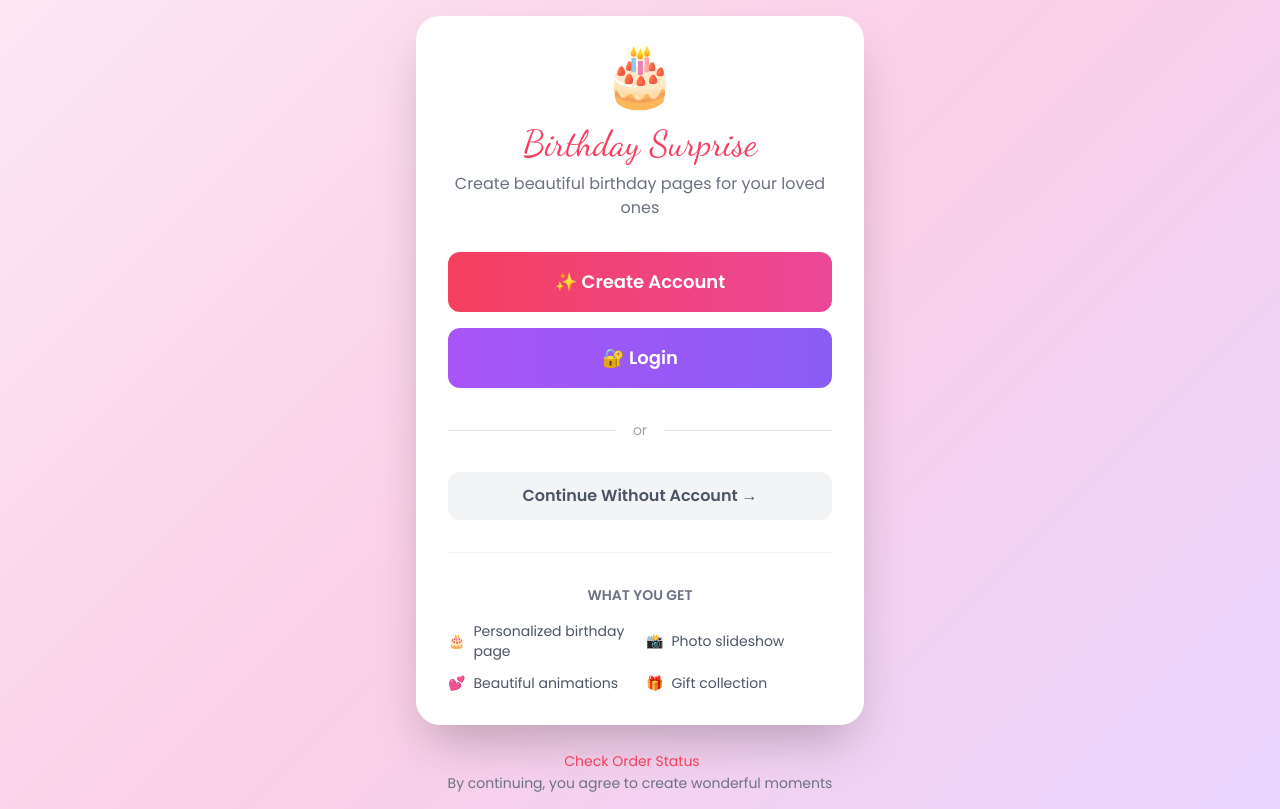
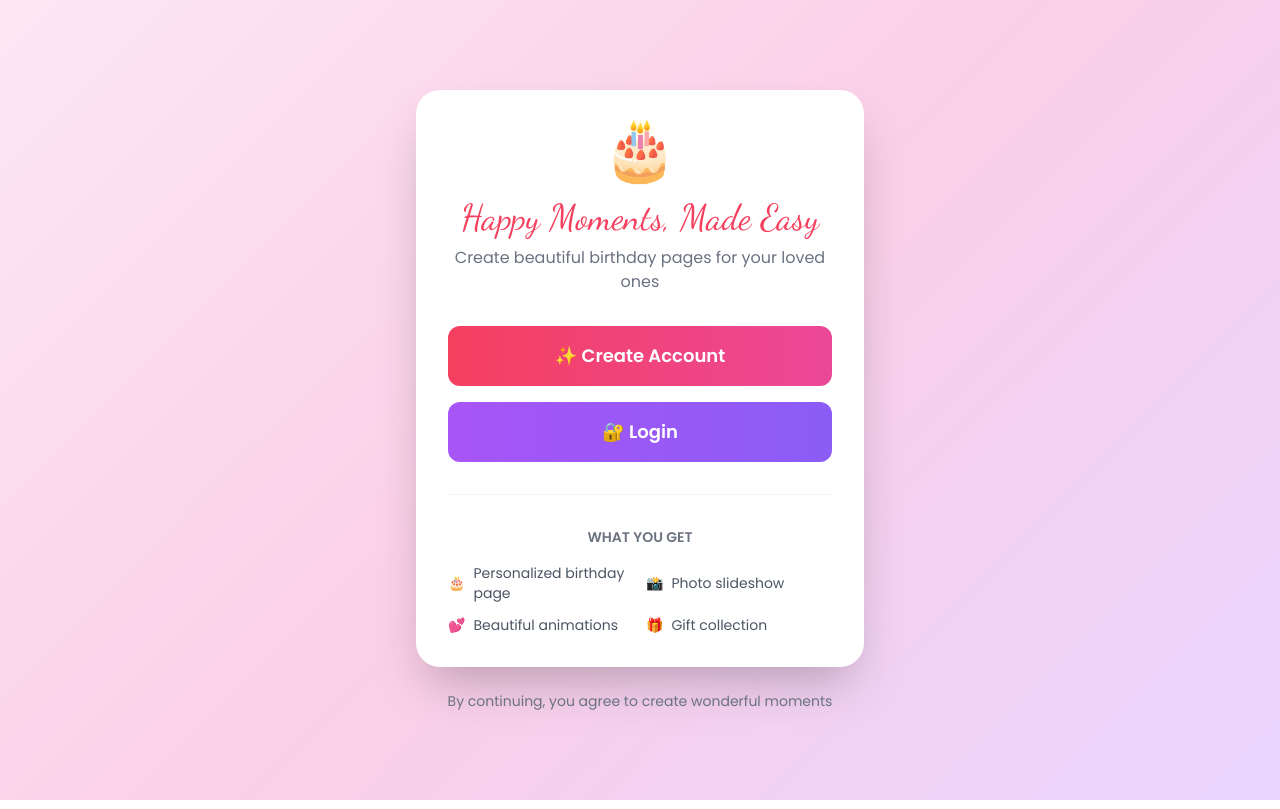
Before and after one commit to kofi-lartey/Birthday-Ellen, a React (Vite) app: page / in a window 1280 px wide. Built offline with nearby package versions, Linux system fonts and the light colour scheme; no server answers.

Commit message:
update few route blocked

```diff
--- a/src/pages/Admin.jsx
+++ b/src/pages/Admin.jsx
@@ -136,24 +136,19 @@ function Admin() {
     }
 
     async function loadMomoNumber() {
+        // localStorage only — Supabase config table may not exist (406)
         const momo = localStorage.getItem(STORAGE_KEYS.MOM0)
         if (momo) {
             setMomoNumber(momo)
-        } else {
-            try {
-                const { data } = await supabase
-                    .from('config')
-                    .select('value')
-                    .eq('key', 'momo_number')
-                    .single()
-                if (data?.value) setMomoNumber(data.value)
-            } catch (err) { }
         }
     }
 
     function saveMomoNumber() {
         localStorage.setItem(STORAGE_KEYS.MOM0, momoNumber)
-        supabase.from('config').upsert({ key: 'momo_number', value: momoNumber }).catch(() => { })
+        // Supabase config table may not exist — localStorage is source of truth
+        if (supabase) {
+            supabase.from('config').upsert({ key: 'momo_number', value: momoNumber }).catch(() => { })
+        }
         setMomoStatus(true)
         setTimeout(() => setMomoStatus(false), 3000)
     }
--- a/src/pages/Welcome.jsx
+++ b/src/pages/Welcome.jsx
@@ -24,7 +24,7 @@ function Welcome() {
                     <div className="mb-8">
                         <div className="text-6xl mb-4 animate-float">🎂</div>
                         <h1 className="text-4xl font-['Dancing_Script'] text-rose-500 mb-2">
-                            Birthday Surprise
+                            Happy Moments, Made Easy
                         </h1>
                         <p className="text-gray-500">Create beautiful birthday pages for your loved ones</p>
                     </div>
@@ -49,19 +49,19 @@ function Welcome() {
                     </div>
 
                     {/* Divider */}
-                    <div className="flex items-center my-8">
+                    {/* <div className="flex items-center my-8">
                         <div className="flex-1 h-px bg-gray-200"></div>
                         <span className="px-4 text-gray-400 text-sm">or</span>
                         <div className="flex-1 h-px bg-gray-200"></div>
-                    </div>
+                    </div> */}
 
                     {/* Browse Without Account */}
-                    <Link
+                    {/* <Link
                         to="/order"
                         className="block w-full bg-gray-100 text-gray-600 py-3 rounded-xl font-semibold hover:bg-gray-200 transition"
                     >
                         Continue Without Account →
-                    </Link>
+                    </Link> */}
 
                     {/* Features */}
                     <div className="mt-8 pt-8 border-t border-gray-100">
@@ -85,9 +85,9 @@ function Welcome() {
 
                 {/* Footer */}
                 <div className="text-center mt-6">
-                    <Link to="/order-status" className="text-rose-500 text-sm hover:text-rose-600 mr-4">
+                    {/* <Link to="/order-status" className="text-rose-500 text-sm hover:text-rose-600 mr-4">
                         Check Order Status
-                    </Link>
+                    </Link> */}
                     <p className="text-gray-500 text-sm">
                         By continuing, you agree to create wonderful moments
                     </p>
--- a/src/supabase.js
+++ b/src/supabase.js
@@ -3,11 +3,7 @@ import { createClient } from '@supabase/supabase-js'
 const supabaseUrl = import.meta.env.VITE_SUPABASE_URL || 'https://iyslevrqnzlgsfvqcekt.supabase.co'
 const supabaseKey = import.meta.env.VITE_SUPABASE_KEY || 'eyJhbGciOiJIUzI1NiIsInR5cCI6IkpXVCJ9.eyJpc3MiOiJzdXBhYmFzZSIsInJlZiI6Iml5c2xldnJxbnpsZ3NmdnFjZWt0Iiwicm9sZSI6ImFub24iLCJpYXQiOjE3NzE5NzE5NjEsImV4cCI6MjA4NzU0Nzk2MX0.WJpAGcB19xvOFnsG0ZD7pckNe7iIma3STtzTs7ZQCFc'
 
-export const supabase = createClient(supabaseUrl, supabaseKey, {
-    auth: {
-        redirectTo: 'https://birthdaymoment.netlify.app/auth/callback'
-    }
-})
+export const supabase = createClient(supabaseUrl, supabaseKey)
 
 // Cloudinary configuration
 export const cloudinaryConfig = {
```
